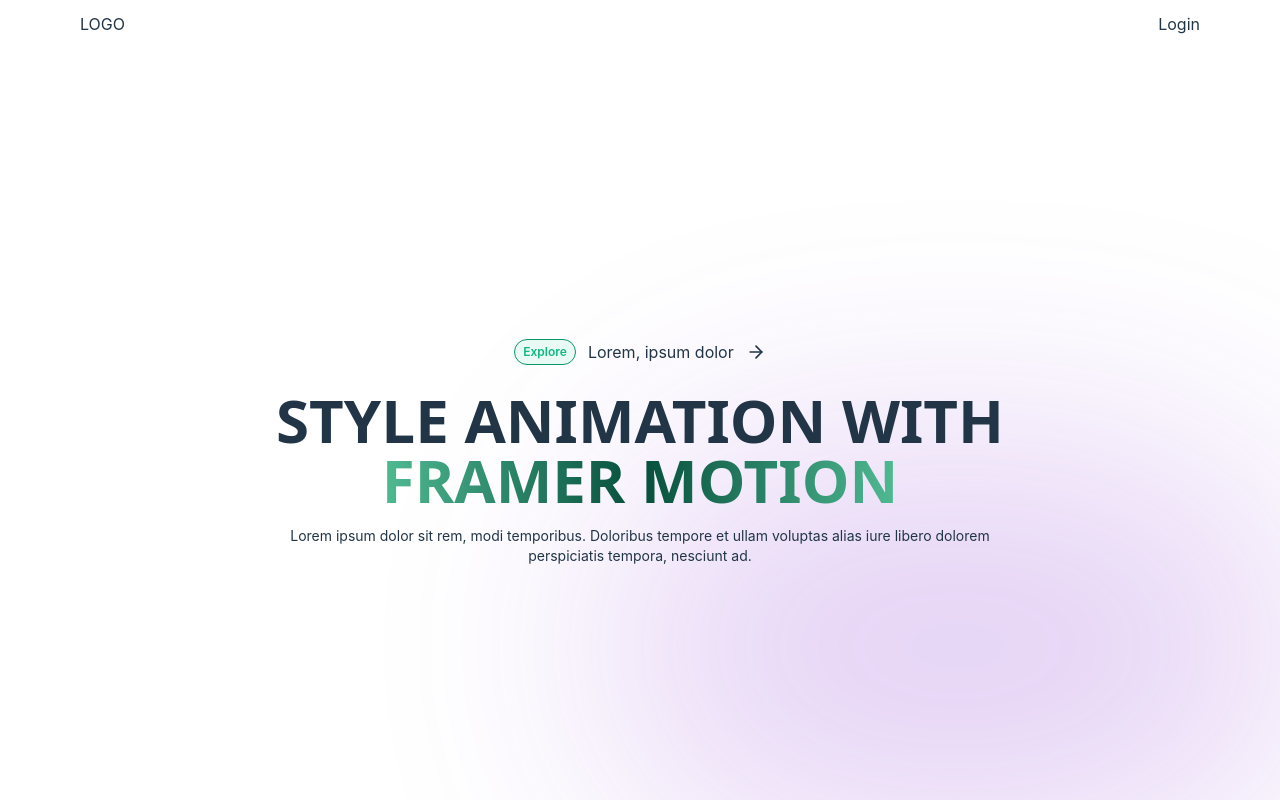
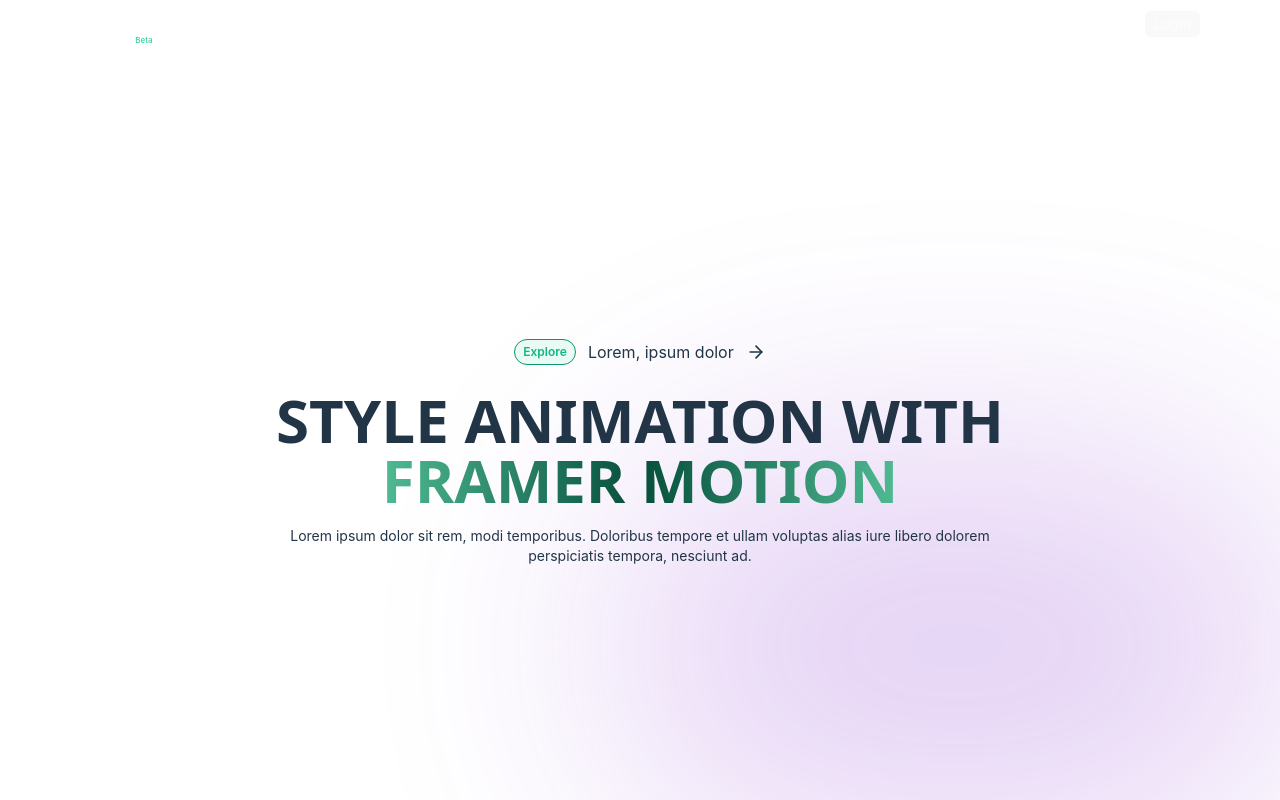
Before and after one commit to raunakgurud09/vite-frontend-prac, a React (Vite) app: page / in a window 1280 px wide. Built offline with nearby package versions, Linux system fonts and the light colour scheme.

Commit message:
nav ready

```diff
--- a/src/components/Common/Navbar.tsx
+++ b/src/components/Common/Navbar.tsx
@@ -1,12 +1,51 @@
+import { Hexagon } from "lucide-react";
+
+const navList = [
+  {
+    name: "Product",
+    href: '#product'
+  },
+  {
+    name: "Blog",
+    href: '#blog'
+  },
+  {
+    name: "Pricing",
+    href: '#pricing'
+  },
+  {
+    name: "Docs",
+    href: '#docs'
+  },
+]
 
 
 export default function Navbar() {
   return (
-    <nav className="select-none backdrop-blur sticky z-50 border-b border-white/[0.1] h-12 top-0 ">
+    <header className="select-none backdrop-blur sticky z-50 border-b border-white/[0.1] h-12 top-0 ">
       <div className="max-w-6xl mx-auto px-4 flex justify-between items-center h-full">
-        <div>LOGO</div>
-        <div>Login</div>
+        <div className="flex space-x-4">
+          <a href="/" className="text-white/80 hover:text-white/90 relative h-full flex space-x-1">
+            <div className="flex">
+              <Hexagon />
+              <span className="" >Hex.io</span>
+            </div>
+            <p className="text-[8px] absolute text-emerald-400 bottom-[-10px] right-0">Beta</p>
+          </a>
+          <nav className="h-full">
+            <ul className="flex space-x-4 text-white/60 hover:text-white/80">
+              {
+                navList.map((nav) => (
+                  <li ><a className="text-white/60 hover:text-white/80 text-sm font-normal" href={nav.href}>{nav.name}</a></li>
+                ))
+              }
+            </ul>
+          </nav>
+        </div>
+        <div>
+          <button className="px-2 py-[2px] rounded-md text-sm text-white/60 hover:text-white/80">Login</button>
+        </div>
       </div>
-    </nav>
+    </header>
   )
 }
```
